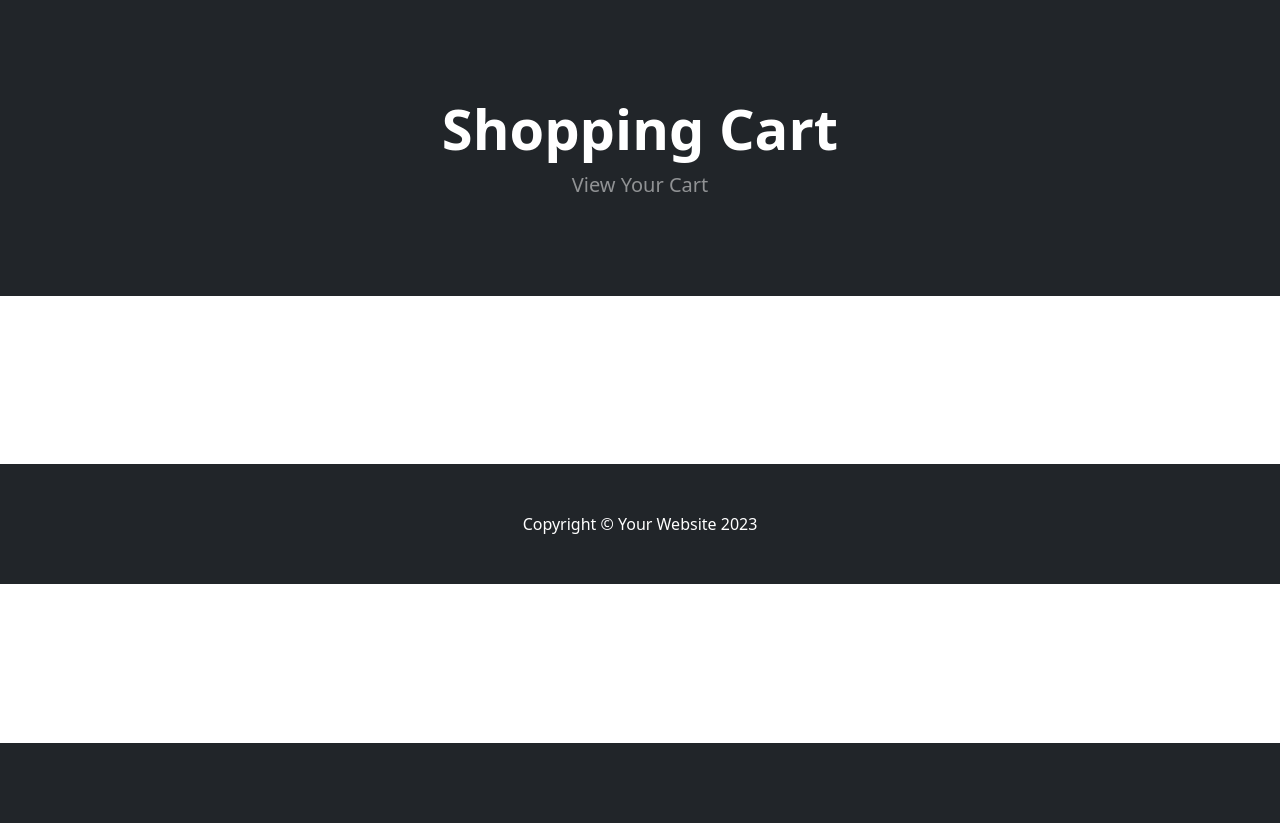
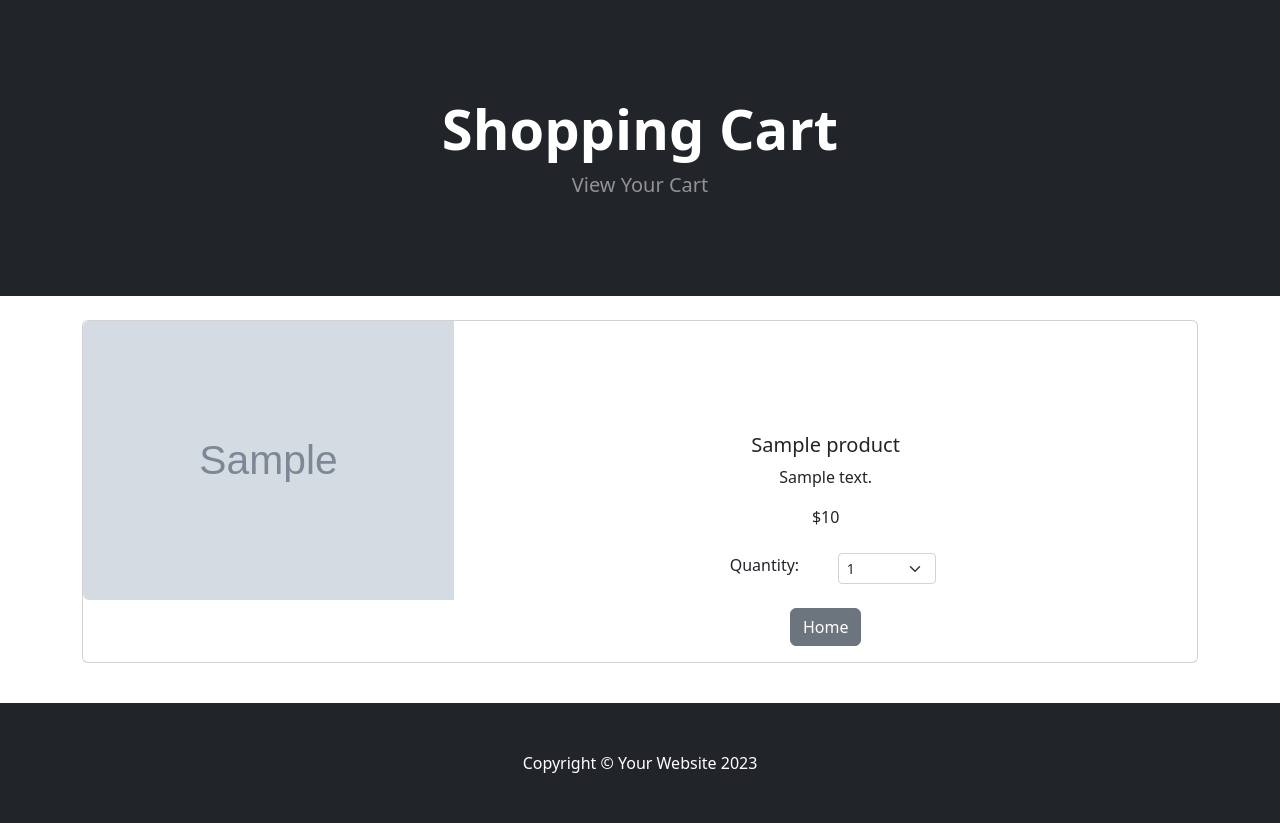
Before and after one commit to Code-Institute-Submissions/balennouri-pp4, a Django app: template cart/templates/cart_summary.html in a window 1280 px wide. Shown: the part 57-880 px from the top of the page. Before the commit the page ends 800 px from the top, so only its background shows below. Run offline with Django 4.2, Linux system fonts and the light colour scheme; the template is opened without the code that fills it: most values are stand-ins (such as "Sample title", 1, 10 or a date in 2020); grey boxes marked "Sample" are stand-in pictures; some libraries are stand-ins or nearby versions.

Commit message:
Feat: Add model and views for cart qty. Fix the cart_summary.html file aswell

```diff
--- a/cart/cart.py
+++ b/cart/cart.py
@@ -1,5 +1,6 @@
 from store.models import Product
 
+# Class for cart, For the quantity, and product id
 class Cart():
 	def __init__(self, request):
 		self.session = request.session
@@ -14,15 +15,28 @@ class Cart():
 		# Make sure cart is available on all pages of site
 		self.cart = cart
 
-	def add(self, product):
+	def add(self, product, quantity):
 	    product_id = str(product.id)
+	    product_qty = str(quantity)
 	    # Logic for cart
 	    if product_id in self.cart:
 		    pass
 	    else:
 		    self.cart[product_id] = {'price': str(product.price)}
+		    self.cart[product_id] = int(product_qty)
 		    self.session.modified = True
-
 
 	def __len__(self):
 		return len(self.cart)
+
+	def get_prods(self):
+		# Get the ids form the cart
+		product_ids = self.cart.keys()
+		# From the id that is taken, use it to lookup the products in the database model
+		product = Product.objects.filter(id__in=product_ids)
+		# Return the products that was looked up
+		return product
+
+	def get_quants(self):
+		quantities = self.cart
+		return quantities
--- a/cart/context_processor.py
+++ b/cart/context_processor.py
@@ -1,4 +1,5 @@
 from .cart import Cart
+
 
 # Build context prcessor so the cart is working on all the pages.
 def cart(request):
--- a/cart/templates/cart_summary.html
+++ b/cart/templates/cart_summary.html
@@ -13,5 +13,94 @@
 </header>
 
 <!-- Section-->
-<br><br><br><br><br><br><br>
+<br>
+<div class="container">
+
+    {% if cart_products %}
+
+    {% for product in cart_products %}
+
+    <div class="card mb-3">
+        <div class="row g-0">
+            <div class="col-md-4">
+                <img src="{{ product.image.url }}" class="img-fluid rounded-start" alt="...">
+            </div>
+            <div class="col-md-8">
+                <br /><br /><br /><br />
+                <div class="card-body">
+                    <center>
+                        <h5 class="card-title">{{ product.name }}</h5>
+                        <p class="card-text">{{ product.description }}</p>
+
+                        {% if product.is_sales %}
+
+                        <div class="d-flex justify-content-center small text-warning mb-2">
+                            <div class="bi-star-fill"></div>
+                            &nbsp;&nbsp;On Sale!&nbsp;&nbsp;
+                            <div class="bi-star-fill"></div>
+                        </div>
+                        <!-- Product price-->
+                        <strike>${{ product.price }}</strike>
+                        &nbsp;
+                        ${{ product.sales_price }}
+
+                        {% else %}
+
+                        ${{ product.price }}
+
+                        {% endif %}
+
+                        <br><br>
+                        <div class="row justify-content-center">
+                            <div class="col-md-2">Quantity:</div>
+                            <div class="col-md-2">
+                                <select class="form-select form-select-sm" id="cart-qty">
+
+                                    {% for key, value in quantities.items %}
+
+                                    {% if key == product.id|slugify %}
+
+                                    <option value="selected">
+                                        {{ value }}</option>
+
+                                    {% endif %}
+
+                                    {% endfor %}
+
+                                    <option value="1">1</option>
+                                    <option value="2">2</option>
+                                    <option value="3">3</option>
+                                    <option value="4">4</option>
+                                    <option value="5">5</option>
+                                </select>
+                            </div>
+                        </div>
+                        <br />
+                        <a href="{% url 'home' %}" class="btn btn-secondary">Home</a>
+                    </center>
+                </div>
+            </div>
+        </div>
+    </div><br>
+
+    {% endfor %}
+
+    {% else %}
+
+    <br><br><br><br>
+    <div class="card">
+        <div class="card-body">
+            <center>
+                <h5 class="card-title">Your Cart Is Empty....</h5>
+                <p class="card-text">Didn't you find something?</p>
+                <a href="{% url 'home' %}" class="btn btn-secondary">Click Me, To Look Again!</a>
+            </center>
+        </div>
+    </div>
+    <br><br><br><br><br>
+
+    {% endif %}
+
+</div>
+
 {% endblock %}
--- a/store/forms.py
+++ b/store/forms.py
@@ -3,6 +3,7 @@ from django.contrib.auth.forms import UserCreationForm
 from django import forms
 
 
+# Sign up class for registration
 class SignUpForm(UserCreationForm):
 	email = forms.EmailField(label="", widget=forms.TextInput(attrs={'class':'form-control', 'placeholder':'Email Address'}))
 	first_name = forms.CharField(label="", max_length=100, widget=forms.TextInput(attrs={'class':'form-control', 'placeholder':'First Name'}))
--- a/store/models.py
+++ b/store/models.py
@@ -3,7 +3,7 @@ import datetime
 from cloudinary.models import CloudinaryField
 
 
-# Categories of shoes
+# Categories of balls
 class Category(models.Model):
     name = models.CharField(max_length=50)
 
--- a/store/templates/about.html
+++ b/store/templates/about.html
@@ -6,10 +6,12 @@
 <header class="bg-dark py-5">
     <div class="container px-4 px-lg-5 my-5">
         <div class="text-center text-white">
-            <h1 class="display-4 fw-bolder text-uppercase">who are we?</h1>
-            <p class="lead fw-normal text-white-50 mb-0">Welcome to Fastball</p>
+            <h1 class="display-4 fw-bolder">FastBall</h1>
+            <p class="lead fw-normal text-white-50 mb-0">Get to know us</p>
         </div>
     </div>
 </header>
 
+<br/><br/><br/><br/><br/><br/><br/><br/><br/><br/><br/><br/>
+
 {% endblock %}
--- a/store/templates/category.html
+++ b/store/templates/category.html
@@ -7,7 +7,6 @@
     <div class="container px-4 px-lg-5 my-5">
         <div class="text-center text-white">
             <h1 class="display-4 fw-bolder">{{ category }}</h1>
-            <p class="lead fw-normal text-white-50 mb-0">Category Page</p>
         </div>
     </div>
 </header>
--- a/store/views.py
+++ b/store/views.py
@@ -18,6 +18,7 @@ def category(request, foo):
     except:
         messages.success(request, ("That Category Doesn't Exist.."))
         return redirect('home')
+
 
 def product(request,pk):
     product = Product.objects.get(id=pk)
```
Also changed, not shown: cart/views.py (+7 -4 lines), store/templates/product.html (+21 -7 lines), cart/apps.py (line endings or trailing spaces), store/admin.py (line endings or trailing spaces), store/apps.py (line endings or trailing spaces).
